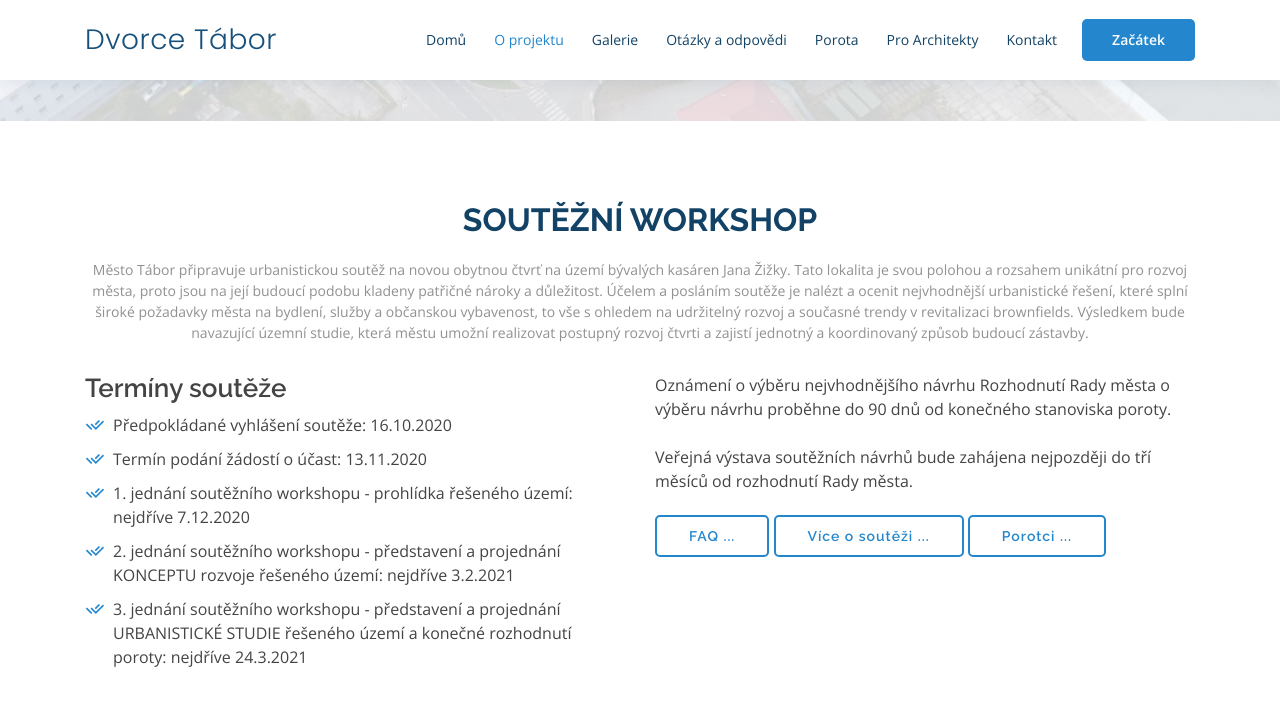
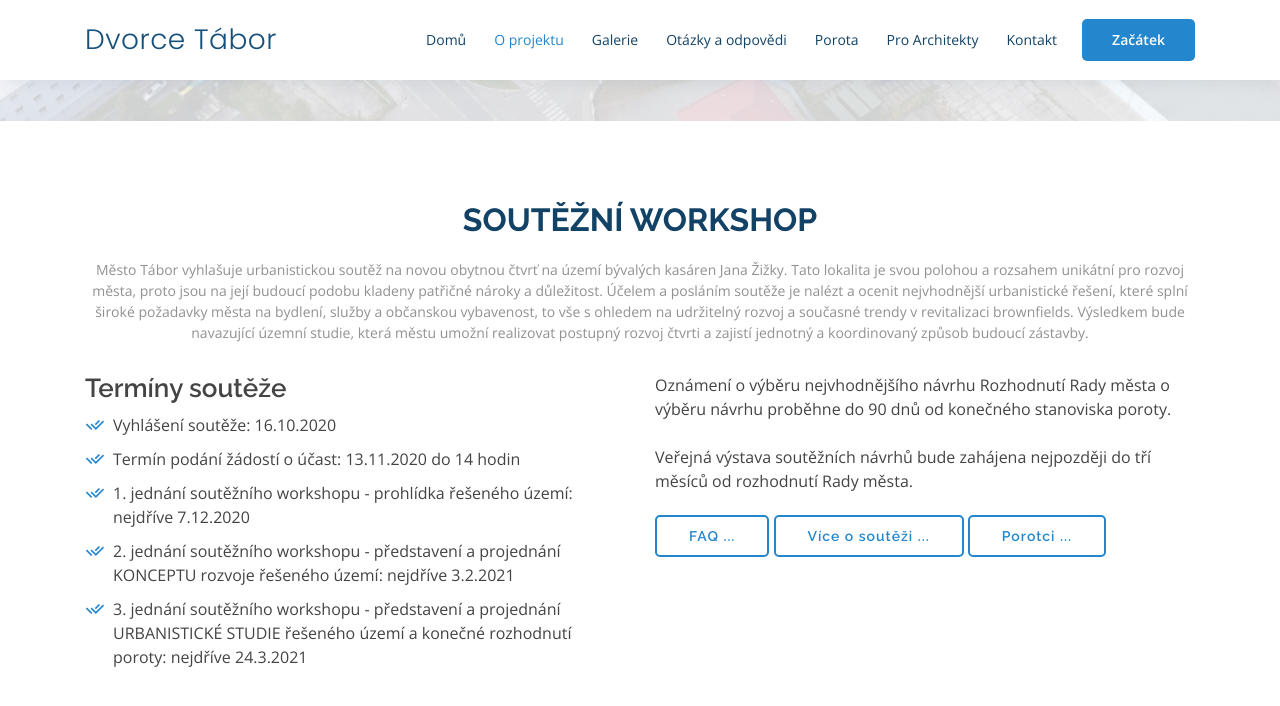
Before and after one commit to dvorcetabor/web, a Jekyll site: the page built from index.md, in a window 1280 px wide and 900 px high, scrolled down 779 px, cut to the strip 0-821 px from the top of the window. Shown: the top 706 px of the strip. Built offline with Jekyll 4.4.1, drawn with Linux system fonts in a browser that asks for light colours.

Commit message:
Update about.html

```diff
--- a/_includes/sections/about.html
+++ b/_includes/sections/about.html
@@ -4,7 +4,7 @@
 
     <div class="section-title">
       <h2>Soutěžní workshop</h2>
-      <p>Město Tábor připravuje urbanistickou soutěž na novou obytnou čtvrť na území bývalých kasáren Jana Žižky. Tato lokalita je svou polohou a rozsahem unikátní pro rozvoj města, proto jsou na její budoucí podobu kladeny patřičné nároky a důležitost. Účelem a posláním soutěže je nalézt a ocenit nejvhodnější urbanistické řešení, které splní široké požadavky města na bydlení, služby a občanskou vybavenost, to vše s ohledem na udržitelný rozvoj a současné trendy v revitalizaci brownfields. Výsledkem bude navazující územní studie, která městu umožní realizovat postupný rozvoj čtvrti a zajistí jednotný a koordinovaný způsob budoucí zástavby.
+      <p>Město Tábor vyhlašuje urbanistickou soutěž na novou obytnou čtvrť na území bývalých kasáren Jana Žižky. Tato lokalita je svou polohou a rozsahem unikátní pro rozvoj města, proto jsou na její budoucí podobu kladeny patřičné nároky a důležitost. Účelem a posláním soutěže je nalézt a ocenit nejvhodnější urbanistické řešení, které splní široké požadavky města na bydlení, služby a občanskou vybavenost, to vše s ohledem na udržitelný rozvoj a současné trendy v revitalizaci brownfields. Výsledkem bude navazující územní studie, která městu umožní realizovat postupný rozvoj čtvrti a zajistí jednotný a koordinovaný způsob budoucí zástavby.
       </p>
     </div>
 
@@ -14,8 +14,8 @@
           Termíny soutěže
         </h3>
         <ul>
-          <li><i class="ri-check-double-line"></i> Předpokládané vyhlášení soutěže: 16.10.2020</li>
-          <li><i class="ri-check-double-line"></i> Termín podání žádostí o účast: 13.11.2020</li>
+          <li><i class="ri-check-double-line"></i> Vyhlášení soutěže: 16.10.2020</li>
+          <li><i class="ri-check-double-line"></i> Termín podání žádostí o účast: 13.11.2020 do 14 hodin</li>
           <li><i class="ri-check-double-line"></i> 1. jednání soutěžního workshopu - prohlídka řešeného území: nejdříve 7.12.2020</li>
           <li><i class="ri-check-double-line"></i> 2. jednání soutěžního workshopu - představení a projednání KONCEPTU rozvoje řešeného území: nejdříve 3.2.2021</li>
           <li><i class="ri-check-double-line"></i> 3. jednání soutěžního workshopu - představení a projednání URBANISTICKÉ STUDIE řešeného území a konečné rozhodnutí poroty: nejdříve 24.3.2021</li>
```
